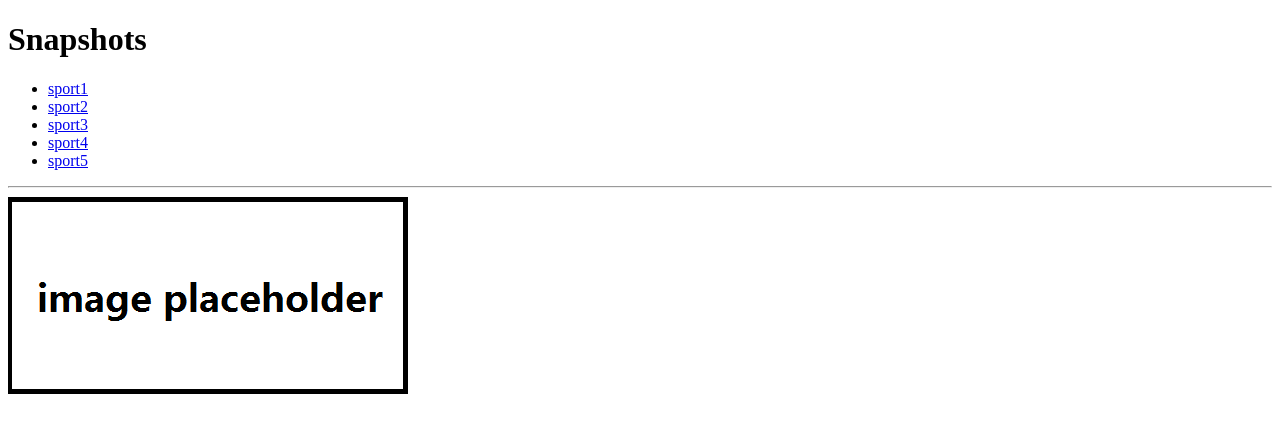
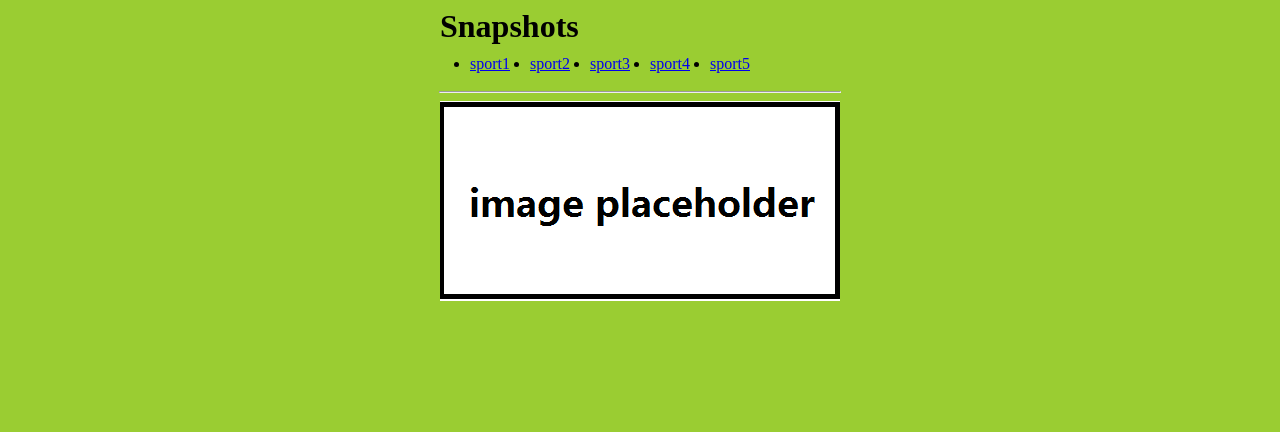
Before and after one commit to rawltree/notes, a website: page src/demo1/image.html in a window 1280 px wide. Drawn offline with Linux system fonts and the light colour scheme.

Commit message:
切换图片显示

```diff
--- /dev/null
+++ b/src/demo1/image.css
@@ -0,0 +1,27 @@
+body{
+    background-color: yellowgreen;
+}
+li{
+    /* display: inline-block; */
+    float: left;
+    margin: 10px;
+}
+ul{
+    width: 400px;
+    margin: auto;
+    position: relative;
+    overflow: auto;
+    zoom: 1;
+}
+h1{
+    width: 400px;
+    margin: auto;
+}
+hr{
+    width: 400px;
+}
+img{
+    display: block;
+    width: 400px;
+    margin: auto;
+}
--- a/src/demo1/image.html
+++ b/src/demo1/image.html
@@ -2,9 +2,10 @@
 <html lang="en">
 <head>
     <meta charset="UTF-8">
-    <meta name="viewport" content="width=device-width, initial-scale=1.0">
+    <meta name="viewport" content="width=device-width, initial-scale=1.0, user-scalable=no">
     <meta http-equiv="X-UA-Compatible" content="ie=edge">
     <title>Snapshots</title>
+    <link rel="stylesheet" href="image.css">
 </head>
 <body>
     <h1>Snapshots</h1>
@@ -16,7 +17,9 @@
         <li><a href="./img/sports5.jpg">sport5</a></li>
     </ul>
     <hr>
-    <img src="./img/placeholder.png" alt="" id="placeholder" srcset="">
+    <!-- <noscript> -->
+        <img src="./img/placeholder.png" alt="" id="placeholder" srcset="">
+    <!-- </noscript>     -->
     <script src="./image.js"></script>
 </body>
 </html>
--- a/src/demo1/image.js
+++ b/src/demo1/image.js
@@ -4,6 +4,7 @@ function showPicture(which){
     img.setAttribute('src', source)
 }
 
+function init(){
     var ul = document.getElementById('link')
     if (ul) {
         ul.addEventListener('click', function(e) {
@@ -13,3 +14,21 @@ if (ul) {
             e.preventDefault();
         })
     }
+}
+
+function addLoadEvent(func){
+    var old = window.onload
+    if(typeof window.onload != 'function'){
+        window.onload = func
+    }else{
+        window.onload = function(){
+            old()
+            func()
+        }
+    }
+}
+//DOM ready
+// window.onload = function(){
+//     init()
+// }
+addLoadEvent(init())
--- a/src/demo1/style.css
+++ b/src/demo1/style.css
@@ -53,6 +53,9 @@ footer {
 img{
   float: right;
 }
+hr{
+  display: block;
+}
 .clearfix{
   overflow: auto;
   zoom: 0;
```
Also changed, not shown: books/javascriptDOM.md (+8 -1 lines). Lines whose indentation alone changed are shown as unchanged.
